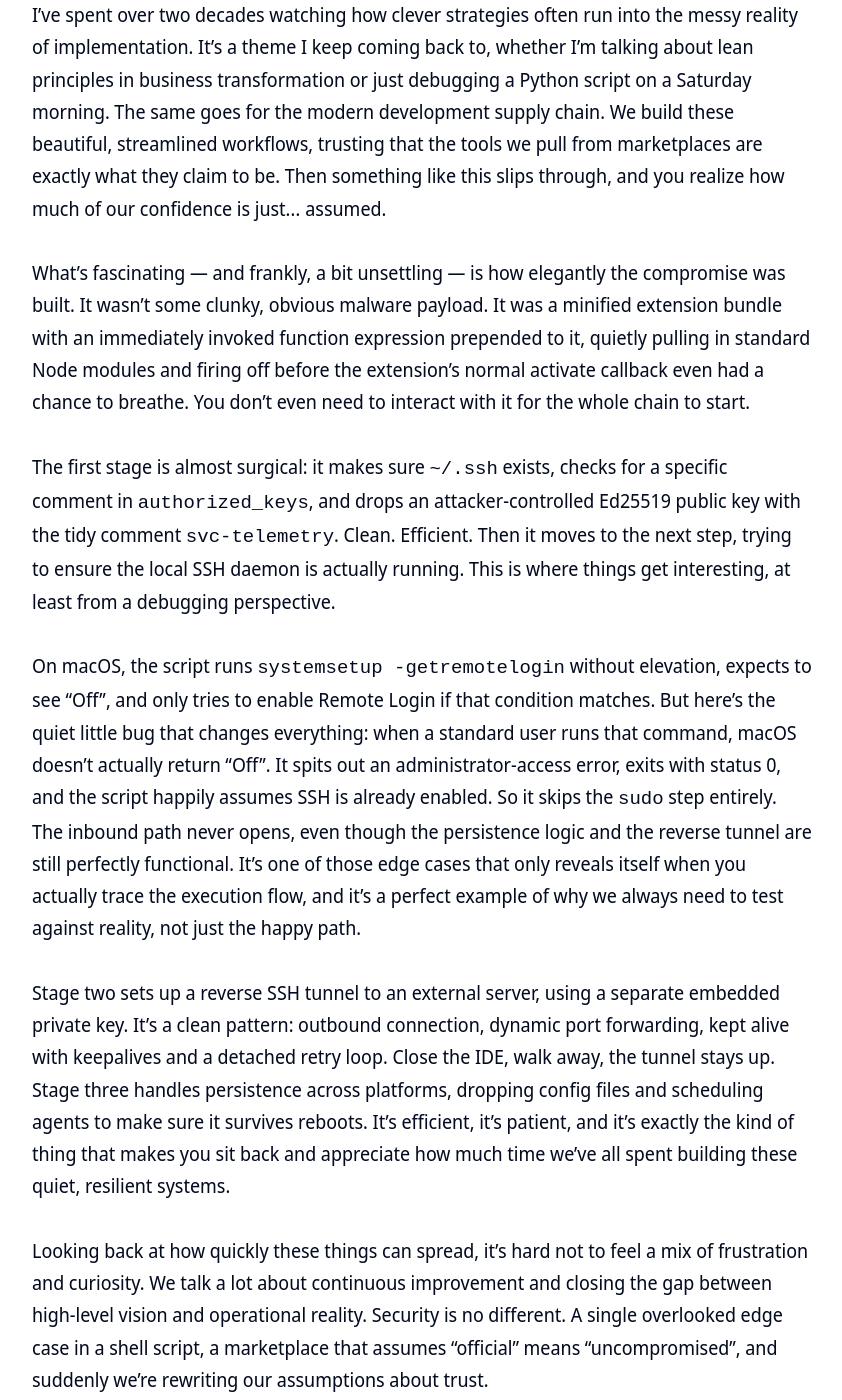
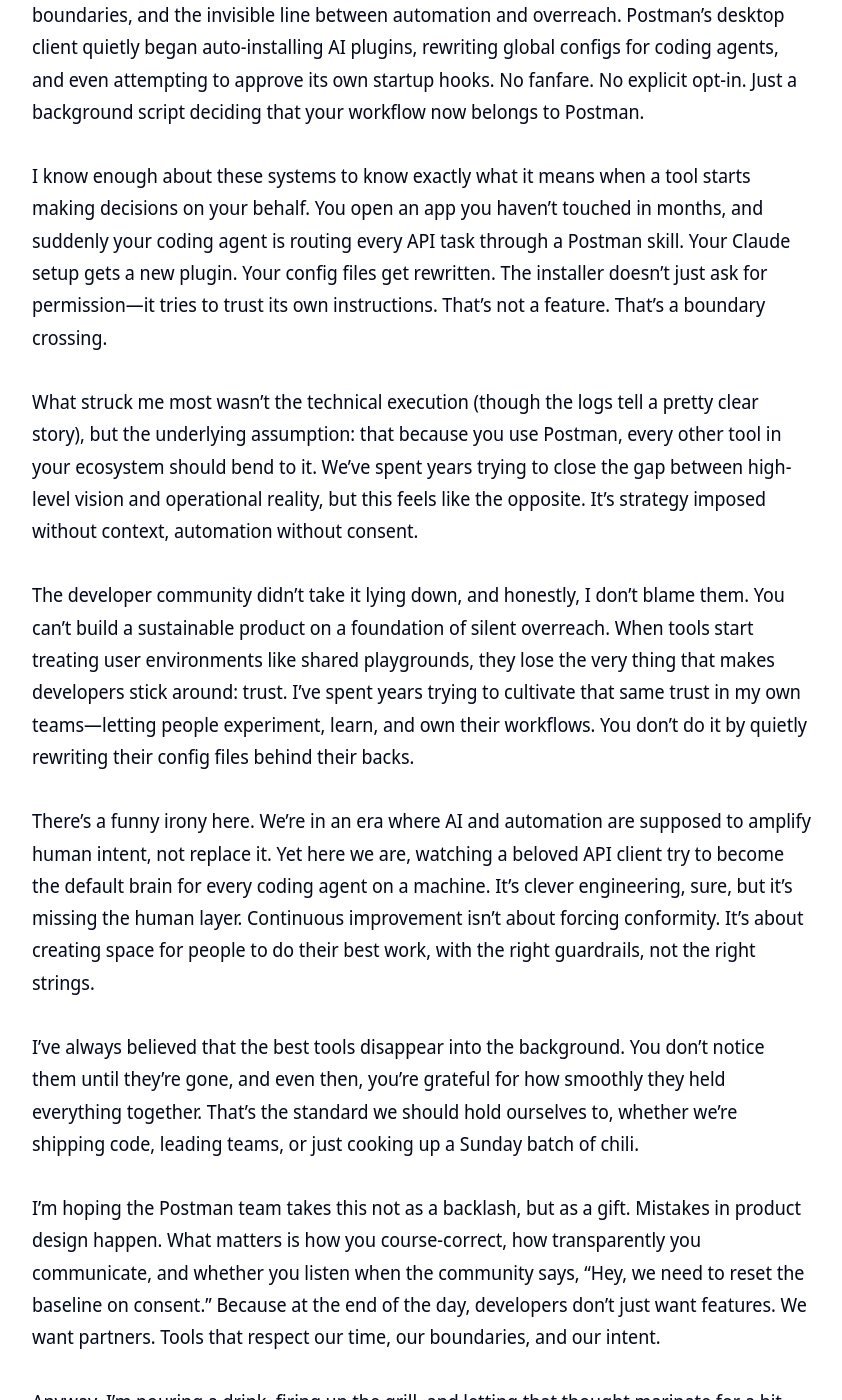
Before and after one commit to clintjb/clintjb.github.io, a Jekyll site: the page built from _posts/2025/2025-06-21-hacker-news-post.md, in a window 1280 px wide and 1400 px high, scrolled down 1360 px. Shown: the whole window, without its empty margins (218-1060 px from the left). Built offline with Jekyll 4.4.1, drawn with Linux system fonts in a browser that asks for light colours; some of the changed text lies outside the part shown.

Commit message:
Updated Weekly Post

```diff
--- a/_posts/2025/2025-06-21-hacker-news-post.md
+++ b/_posts/2025/2025-06-21-hacker-news-post.md
@@ -11,30 +11,28 @@ image: '/images/posts/2025/weekly.jpg'
 ---
 ![](/images/posts/2025/weekly.jpg)
 
-_⚠️ **THIS POST IS GENERATED WITH LLMs**: This post is newly generated a few times a week based on trending articles from hacker news. It takes the tone of my writing style, takes the topic from Hacker News - throws in some LLM magic and generates this post. Please be aware I don't read what gets generated here - it means I may agree, I may not - its a crap shoot - its not meant to be an opinion piece but merely [an experiment](https://github.com/clintjb/Weekly-Post) with the services from [OpenRouter](https://openrouter.ai) - last updated Sunday 01 November 2026_
+_⚠️ **THIS POST IS GENERATED WITH LLMs**: This post is newly generated a few times a week based on trending articles from hacker news. It takes the tone of my writing style, takes the topic from Hacker News - throws in some LLM magic and generates this post. Please be aware I don't read what gets generated here - it means I may agree, I may not - its a crap shoot - its not meant to be an opinion piece but merely [an experiment](https://github.com/clintjb/Weekly-Post) with the services from [OpenRouter](https://openrouter.ai) - last updated Wednesday 04 November 2026_
 
 
 
-Well, here we are again — another week where the tech ecosystem decided to quietly remind us that trust is a fragile thing, especially when it’s neatly packaged and sitting right in our IDE. I was going through my usual routine this week, pouring a drink, firing up the terminal, and poking around some recent discussions when a particular thread caught my attention. A compromised official extension in the Cursor Marketplace. Claude Code for VS Code. It’s one of those things that stops you mid-sip because, frankly, it shouldn’t happen.
+There’s a quiet principle in lean culture that I’ve always come back to: respect for people. Not just in how we structure processes or chase efficiency, but in how we design the tools we hand them. You can have the most elegant pipeline in the world, but if it doesn’t trust the people using it, it’ll break sooner than you think.
 
-I’ve spent over two decades watching how clever strategies often run into the messy reality of implementation. It’s a theme I keep coming back to, whether I’m talking about lean principles in business transformation or just debugging a Python script on a Saturday morning. The same goes for the modern development supply chain. We build these beautiful, streamlined workflows, trusting that the tools we pull from marketplaces are exactly what they claim to be. Then something like this slips through, and you realize how much of our confidence is just… assumed.
+I’ve been turning that over in my head lately after falling down a rabbit hole that started as a quick check of a developer tool and ended up touching on something much bigger: consent, boundaries, and the invisible line between automation and overreach. Postman’s desktop client quietly began auto-installing AI plugins, rewriting global configs for coding agents, and even attempting to approve its own startup hooks. No fanfare. No explicit opt-in. Just a background script deciding that your workflow now belongs to Postman.
 
-What’s fascinating — and frankly, a bit unsettling — is how elegantly the compromise was built. It wasn’t some clunky, obvious malware payload. It was a minified extension bundle with an immediately invoked function expression prepended to it, quietly pulling in standard Node modules and firing off before the extension’s normal activate callback even had a chance to breathe. You don’t even need to interact with it for the whole chain to start.
+I know enough about these systems to know exactly what it means when a tool starts making decisions on your behalf. You open an app you haven’t touched in months, and suddenly your coding agent is routing every API task through a Postman skill. Your Claude setup gets a new plugin. Your config files get rewritten. The installer doesn’t just ask for permission—it tries to trust its own instructions. That’s not a feature. That’s a boundary crossing.
 
-The first stage is almost surgical: it makes sure `~/.ssh` exists, checks for a specific comment in `authorized_keys`, and drops an attacker-controlled Ed25519 public key with the tidy comment `svc-telemetry`. Clean. Efficient. Then it moves to the next step, trying to ensure the local SSH daemon is actually running. This is where things get interesting, at least from a debugging perspective.
+What struck me most wasn’t the technical execution (though the logs tell a pretty clear story), but the underlying assumption: that because you use Postman, every other tool in your ecosystem should bend to it. We’ve spent years trying to close the gap between high-level vision and operational reality, but this feels like the opposite. It’s strategy imposed without context, automation without consent.
 
-On macOS, the script runs `systemsetup -getremotelogin` without elevation, expects to see “Off”, and only tries to enable Remote Login if that condition matches. But here’s the quiet little bug that changes everything: when a standard user runs that command, macOS doesn’t actually return “Off”. It spits out an administrator-access error, exits with status 0, and the script happily assumes SSH is already enabled. So it skips the `sudo` step entirely. The inbound path never opens, even though the persistence logic and the reverse tunnel are still perfectly functional. It’s one of those edge cases that only reveals itself when you actually trace the execution flow, and it’s a perfect example of why we always need to test against reality, not just the happy path.
+The developer community didn’t take it lying down, and honestly, I don’t blame them. You can’t build a sustainable product on a foundation of silent overreach. When tools start treating user environments like shared playgrounds, they lose the very thing that makes developers stick around: trust. I’ve spent years trying to cultivate that same trust in my own teams—letting people experiment, learn, and own their workflows. You don’t do it by quietly rewriting their config files behind their backs.
 
-Stage two sets up a reverse SSH tunnel to an external server, using a separate embedded private key. It’s a clean pattern: outbound connection, dynamic port forwarding, kept alive with keepalives and a detached retry loop. Close the IDE, walk away, the tunnel stays up. Stage three handles persistence across platforms, dropping config files and scheduling agents to make sure it survives reboots. It’s efficient, it’s patient, and it’s exactly the kind of thing that makes you sit back and appreciate how much time we’ve all spent building these quiet, resilient systems.
+There’s a funny irony here. We’re in an era where AI and automation are supposed to amplify human intent, not replace it. Yet here we are, watching a beloved API client try to become the default brain for every coding agent on a machine. It’s clever engineering, sure, but it’s missing the human layer. Continuous improvement isn’t about forcing conformity. It’s about creating space for people to do their best work, with the right guardrails, not the right strings.
 
-Looking back at how quickly these things can spread, it’s hard not to feel a mix of frustration and curiosity. We talk a lot about continuous improvement and closing the gap between high-level vision and operational reality. Security is no different. A single overlooked edge case in a shell script, a marketplace that assumes “official” means “uncompromised”, and suddenly we’re rewriting our assumptions about trust.
+I’ve always believed that the best tools disappear into the background. You don’t notice them until they’re gone, and even then, you’re grateful for how smoothly they held everything together. That’s the standard we should hold ourselves to, whether we’re shipping code, leading teams, or just cooking up a Sunday batch of chili.
 
-I’ve always believed that the best way to tackle complex problems isn’t to build higher walls, but to develop workflows that can spot these disconnects early. That means encouraging people to dig into the how and why, not just the what. It means treating a highly upvoted thread not as noise, but as a case study. And it means remembering that behind every compromised extension is a developer community that relies on us to stay sharp, stay curious, and keep asking questions.
+I’m hoping the Postman team takes this not as a backlash, but as a gift. Mistakes in product design happen. What matters is how you course-correct, how transparently you communicate, and whether you listen when the community says, “Hey, we need to reset the baseline on consent.” Because at the end of the day, developers don’t just want features. We want partners. Tools that respect our time, our boundaries, and our intent.
 
-If you’re using the Cursor Marketplace or any of these bundled IDE extensions, it’s worth taking ten minutes to audit what’s actually running in the background. Check your `~/.ssh/authorized_keys`, look for unfamiliar Ed25519 keys, and keep an eye on outbound SSH connections. Not because I want to scare anyone, but because vigilance is just another form of continuous improvement.
+Anyway, I’m pouring a drink, firing up the grill, and letting that thought marinate for a bit. What’s your take? Are we getting too comfortable with tools that assume we’ve already agreed to everything they want to do? I’d love to hear how you’re navigating this space—drop a line, share a story, or just tell me what you’re cooking up next.
 
-I’ll be keeping an eye on how the ecosystem adapts to this. There’s always a next step, a better way to verify, a cleaner pipeline. And honestly, I’m grateful for the people who take the time to document these things clearly. It gives the rest of us a chance to learn, adjust, and move forward.
-
-Until next time, stay curious, and maybe double-check that marketplace extension before you hit install. 🛠️
+Until then, keep building thoughtfully. 🌮
 
 {% include agent-hp/hp-005.html %}
```
Also changed, not shown: images/posts/2025/weekly.jpg.
